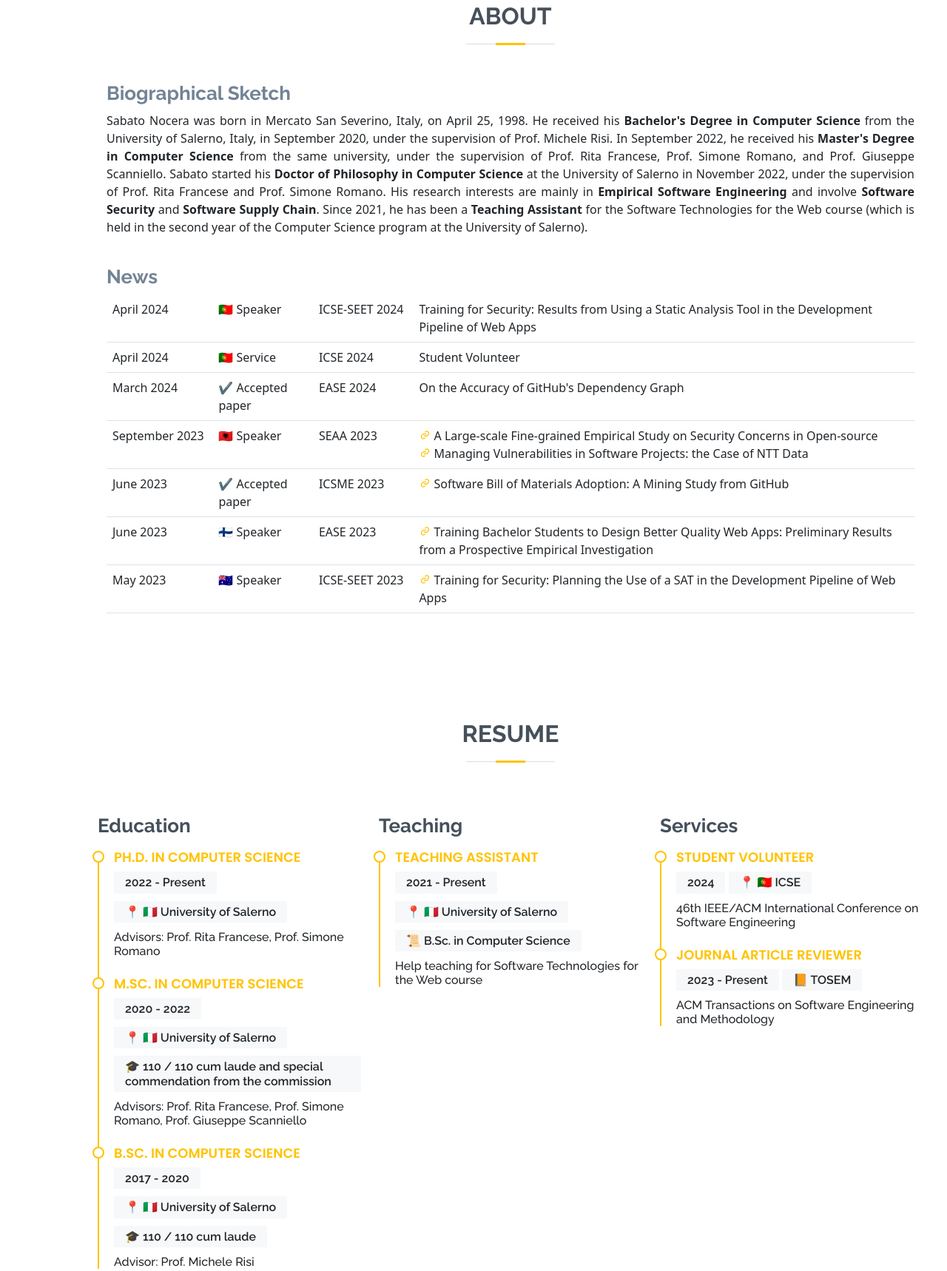
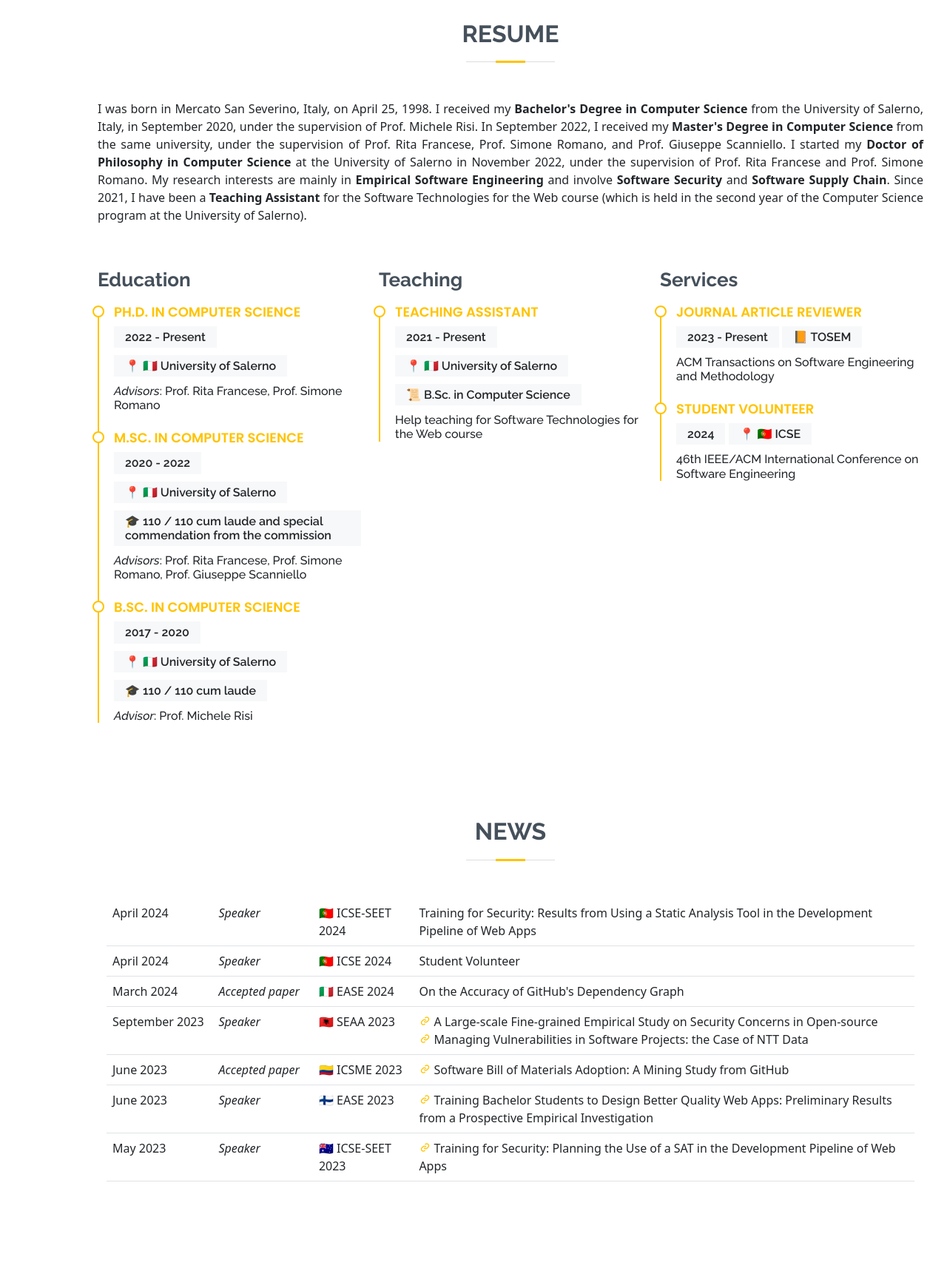
Before and after one commit to timetravel3/sabato-nocera.github.io, a plain HTML site: page index.html in a window 1280 px wide. Shown: the part 857-2575 px from the top of the page at 74% size. Drawn offline with Linux system fonts and the light colour scheme.

Commit message:
Update index.html

```diff
--- a/index.html
+++ b/index.html
@@ -57,10 +57,10 @@
     <nav id="navbar" class="navbar nav-menu">
         <ul>
             <li><a href="#hero" class="nav-link scrollto active"><i class="bx bx-home"></i> <span>Home</span></a></li>
-            <li><a href="#about" class="nav-link scrollto"><i class="bx bx-user"></i> <span>About</span></a></li>
-            <li><a href="#resume" class="nav-link scrollto"><i class="bx bx-file-blank"></i> <span>Resume</span></a>
+            <li><a href="#resume" class="nav-link scrollto"><i class='bx bx-user'></i> <span>Resume</span></a>
+            <li><a href="#news" class="nav-link scrollto"><i class='bx bx-news' ></i> <span>News</span></a></li>
             </li>
-            <li><a href="#portfolio" class="nav-link scrollto"><i class="bx bx-book-content"></i>
+            <li><a href="#portfolio" class="nav-link scrollto"><i class='bx bx-book-reader'></i></i>
                 <span>Publications</span></a></li>
         </ul>
     </nav><!-- .nav-menu -->
@@ -90,120 +90,24 @@
 
 <main id="main">
 
-    <!-- ======= About Section ======= -->
-    <section id="about" class="about">
-        <div class="container" data-aos="fade-up">
-
-            <div class="section-title">
-                <h2>About</h2>
-            </div>
-
-            <div class="row">
-                <div class="col-lg pt-4 pt-lg-0 px-4 content">
-                    <h3>Biographical Sketch</h3>
-                    <p style="text-align: justify;">
-                        Sabato Nocera was born in Mercato San Severino, Italy, on April 25, 1998.
-                        He received his <strong>Bachelor's Degree in Computer Science</strong> from the University of Salerno, Italy, in September 2020, under the supervision of Prof. Michele Risi.
-                        In September 2022, he received his <strong>Master's Degree in Computer Science</strong> from the same university, under the supervision of Prof. Rita Francese, Prof. Simone Romano, and Prof. Giuseppe Scanniello.
-                        Sabato started his <strong>Doctor of Philosophy in Computer Science</strong> at the University of Salerno in November 2022, under the supervision of Prof. Rita Francese and Prof. Simone Romano.
-                        His research interests are mainly in <strong>Empirical Software Engineering</strong> and involve <strong>Software Security</strong> and <strong>Software Supply Chain</strong>.
-                        Since 2021, he has been a <strong>Teaching Assistant</strong> for the Software Technologies for the Web course (which is held in the second year of the Computer Science program at the University of Salerno).
-                    </p>
-
-                    <br/>
-                    <h3>News </h3>
-                    <dd>
-                        <div class ="table-responsive">
-                        <table class="table table-hover">
-                            <tbody>
-                                <tr>
-                                <td class="col-1" >April 2024</td>
-                                    <td class="col-1" >  🇵🇹 Speaker</td>
-                                    <td class="col-1" >  ICSE-SEET 2024</td>
-                                    <td class="col-5">Training for Security: Results from Using a Static Analysis Tool in the Development Pipeline of Web Apps</td>
-                                    </tr>
-                                <tr>
-                                <td class="col-1" >April 2024</td>
-                                    <td class="col-1" > 🇵🇹 Service </td>
-                                    <td class="col-1" > ICSE 2024</td>
-                                     <td class="col-5"> Student Volunteer </td>
-                                    </tr>
-                                <tr>
-                                    <td class="col-1" >March 2024</td>
-                                        <td class="col-1" > ✔️ Accepted paper</td>
-                                        <td class="col-1" > EASE 2024</td>
-                                        <td class="col-5">On the Accuracy of GitHub's Dependency Graph</td>
-                                    </tr>
-                                    <!--
-                                <tr>
-                                    <td class="col-1" >December 2023</td>
-                                        <td class="col-1" > ✔️ Accepted paper</td>
-                                        <td class="col-1" > ICSE-SEET 2024</td>
-                                        <td class="col-5">Training for Security: Results from Using a Static Analysis Tool in the Development Pipeline of Web Apps</td>
-                                    </tr>
-                                    -->
-                                <tr>
-                                <td class="col-1" >September 2023</td>
-                                    <td> 🇦🇱 Speaker</td>
-                                    <td> SEAA 2023</td>
-                                    <td><a href="https://doi.org/10.1109/SEAA60479.2023.00069" target="_blank"><i class="bx bx-link"></i></a> A Large-scale Fine-grained Empirical Study on Security Concerns in Open-source <br/>
-                                    <a href="https://doi.org/10.1109/SEAA60479.2023.00046" target="_blank"><i class="bx bx-link"></i></a> Managing Vulnerabilities in Software Projects: the Case of NTT Data </td>
-                                    </tr>
-                                <tr>
-                                    <!--
-                                <td>September 2023</td>
-                                    <td> 🇦🇱 Speaker</td>
-                                    <td> SEAA 2023</td>
-                                    <td><a href="https://doi.org/10.1109/SEAA60479.2023.00046" target="_blank"><i class="bx bx-link"></i></a> Managing Vulnerabilities in Software Projects: the Case of NTT Data</td>
-                                    </tr>
-                                <tr>
-                                <td>June 2023</td>
-                                    <td> ✔️ Accepted paper</td>
-                                    <td> SEAA 2023</td>
-                                    <td> <a href="https://doi.org/10.1109/SEAA60479.2023.00069" target="_blank"><i class="bx bx-link"></i></a> A Large-scale Fine-grained Empirical Study on Security Concerns in Open-source</td>
-                                    </tr>
-                                <tr>
-                                <td>June 2023</td>
-                                    <td> ✔️ Accepted paper</td>
-                                    <td> SEAA 2023</td>
-                                    <td> <a href="https://doi.org/10.1109/SEAA60479.2023.00046" target="_blank"><i class="bx bx-link"></i></a> Managing Vulnerabilities in Software Projects: the Case of NTT Data</td>
-                                    </tr>
-                                <tr>
-                                    -->
-                                <td>June 2023</td>
-                                    <td> ✔️ Accepted paper</td>
-                                    <td> ICSME 2023</td>
-                                    <td> <a href="https://doi.org/10.1109/ICSME58846.2023.00016" target="_blank"><i class="bx bx-link"></i></a> Software Bill of Materials Adoption: A Mining Study from GitHub</td>
-                                    </tr>
-                                <tr>
-                                <td>June 2023</td>
-                                    <td> 🇫🇮 Speaker </td>
-                                    <td> EASE 2023</td>
-                                    <td> <a href="https://doi.org/10.1145/3593434.3593957" target="_blank"><i class="bx bx-link"></i></a> Training Bachelor Students to Design Better Quality Web Apps: Preliminary Results from a Prospective Empirical Investigation </td>
-                                    </tr>
-                                <tr>
-                                <td>May 2023</td>
-                                    <td> 🇦🇺 Speaker </td>
-                                    <td> ICSE-SEET 2023</td>
-                                    <td> <a href="https://doi.org/10.1109/ICSE-SEET58685.2023.00010" target="_blank"><i class="bx bx-link"></i></a> Training for Security: Planning the Use of a SAT in the Development Pipeline of Web Apps</td>
-                                    </tr>
-                            </tbody>
-                        </table>
-                        </div>
-                    </dd>
-                </div>
-            </div>
-
-        </div>
-    </section><!-- End About Section -->
-
     <!-- ======= Resume Section ======= -->
     <section id="resume" class="resume">
         <div class="container" data-aos="fade-up">
+            <br/>
 
             <div class="section-title">
                 <h2>Resume</h2>
             </div>
+
+            <p style="text-align: justify;">
+                        I was born in Mercato San Severino, Italy, on April 25, 1998. I received my <strong>Bachelor's Degree in Computer Science</strong> from the University of Salerno, Italy, in September 2020, under the supervision of Prof. Michele Risi.
+                        In September 2022, I received my <strong>Master's Degree in Computer Science</strong> from the same university, under the supervision of Prof. Rita Francese, Prof. Simone Romano, and Prof. Giuseppe Scanniello.
+                        I started my <strong>Doctor of Philosophy in Computer Science</strong> at the University of Salerno in November 2022, under the supervision of Prof. Rita Francese and Prof. Simone Romano.
+                        My research interests are mainly in <strong>Empirical Software Engineering</strong> and involve <strong>Software Security</strong> and <strong>Software Supply Chain</strong>.
+                        Since 2021, I have been a <strong>Teaching Assistant</strong> for the Software Technologies for the Web course (which is held in the second year of the Computer Science program at the University of Salerno).
+                    </p>
+
+            <br/>
 
             <div class="row">
                 <div class="col-lg">
@@ -212,21 +116,21 @@
                         <h4>Ph.D. in Computer Science</h4>
                         <h5>2022 - Present</h5>
                         <h5>📍 🇮🇹 University of Salerno</h5>
-                        <h6>Advisors: Prof. Rita Francese, Prof. Simone Romano</h6>
+                        <h6><i>Advisors</i>: Prof. Rita Francese, Prof. Simone Romano</h6>
                     </div>
                     <div class="resume-item">
                         <h4>M.Sc. in Computer Science</h4>
                         <h5>2020 - 2022</h5>
                         <h5>📍 🇮🇹 University of Salerno</h5>
                         <h5>🎓 110 / 110 cum laude and special commendation from the commission</h5>
-                        <h6>Advisors: Prof. Rita Francese, Prof. Simone Romano, Prof. Giuseppe Scanniello</h6>
+                        <h6><i>Advisors</i>: Prof. Rita Francese, Prof. Simone Romano, Prof. Giuseppe Scanniello</h6>
                     </div>
                     <div class="resume-item">
                         <h4>B.Sc. in Computer Science</h4>
                         <h5>2017 - 2020</h5>
                         <h5>📍 🇮🇹 University of Salerno</h5>
                         <h5>🎓 110 / 110 cum laude</h5>
-                        <h6>Advisor: Prof. Michele Risi</h6>
+                        <h6><i>Advisor</i>: Prof. Michele Risi</h6>
                     </div>
                 </div>
 
@@ -244,16 +148,16 @@
                 <div class="col-lg">
                     <h3 class="resume-title">Services</h3>
                     <div class="resume-item">
+                        <h4>Journal Article Reviewer</h4>
+                        <h5>2023 - Present</h5>
+                        <h5> 📙 TOSEM </h5>
+                        <h6>ACM Transactions on Software Engineering and Methodology </h6>
+                    </div>
+                    <div class="resume-item">
                         <h4>Student Volunteer</h4>
                         <h5>2024</h5>
                         <h5> 📍 🇵🇹 ICSE </h5>
                         <h6>46th IEEE/ACM International Conference on Software Engineering</h6>
-                    </div>
-                    <div class="resume-item">
-                        <h4>Journal Article Reviewer</h4>
-                        <h5>2023 - Present</h5>
-                        <h5> 📙 TOSEM </h5>
-                        <h6>ACM Transactions on Software Engineering and Methodology </h6>
                     </div>
                 </div>
             </div>
@@ -261,6 +165,75 @@
 
 
     </section><!-- End Resume Section -->
+
+    <!-- ======= News Section ======= -->
+    <section id="news" class="about">
+        <div class="container" data-aos="fade-up">
+
+            <div class="section-title">
+                <h2>News</h2>
+            </div>
+
+            <div class="row">
+                <div class="col-lg pt-4 pt-lg-0 px-4 content">
+                   <dd>
+                        <div class ="table-responsive">
+                        <table class="table table-hover">
+                            <tbody>
+                                <tr>
+                                <td class="col-1" >April 2024</td>
+                                    <td class="col-1" >  <i> Speaker </i> </td>
+                                    <td class="col-1" >  🇵🇹 ICSE-SEET 2024</td>
+                                    <td class="col-5">Training for Security: Results from Using a Static Analysis Tool in the Development Pipeline of Web Apps</td>
+                                    </tr>
+                                <tr>
+                                <td class="col-1" >April 2024</td>
+                                    <td class="col-1" > <i> Speaker </i> </td>
+                                    <td class="col-1" > 🇵🇹 ICSE 2024</td>
+                                     <td class="col-5"> Student Volunteer </td>
+                                    </tr>
+                                <tr>
+                                    <td class="col-1" >March 2024</td>
+                                        <td class="col-1" > <i> Accepted paper </i> </td>
+                                        <td class="col-1" > 🇮🇹 EASE 2024</td>
+                                        <td class="col-5">On the Accuracy of GitHub's Dependency Graph</td>
+                                    </tr>
+                                <tr>
+                                <td class="col-1" >September 2023</td>
+                                    <td> <i> Speaker </i></td>
+                                    <td> 🇦🇱 SEAA 2023</td>
+                                    <td><a href="https://doi.org/10.1109/SEAA60479.2023.00069" target="_blank"><i class="bx bx-link"></i></a> A Large-scale Fine-grained Empirical Study on Security Concerns in Open-source <br/>
+                                    <a href="https://doi.org/10.1109/SEAA60479.2023.00046" target="_blank"><i class="bx bx-link"></i></a> Managing Vulnerabilities in Software Projects: the Case of NTT Data </td>
+                                    </tr>
+                                <tr>
+                                <td>June 2023</td>
+                                    <td> <i> Accepted paper </i> </td>
+                                    <td> 🇨🇴 ICSME 2023</td>
+                                    <td> <a href="https://doi.org/10.1109/ICSME58846.2023.00016" target="_blank"><i class="bx bx-link"></i></a> Software Bill of Materials Adoption: A Mining Study from GitHub</td>
+                                    </tr>
+                                <tr>
+                                <td>June 2023</td>
+                                    <td> <i> Speaker </i> </td>
+                                    <td> 🇫🇮 EASE 2023</td>
+                                    <td> <a href="https://doi.org/10.1145/3593434.3593957" target="_blank"><i class="bx bx-link"></i></a> Training Bachelor Students to Design Better Quality Web Apps: Preliminary Results from a Prospective Empirical Investigation </td>
+                                    </tr>
+                                <tr>
+                                <td>May 2023</td>
+                                    <td>  <i> Speaker </i> </td>
+                                    <td> 🇦🇺 ICSE-SEET 2023</td>
+                                    <td> <a href="https://doi.org/10.1109/ICSE-SEET58685.2023.00010" target="_blank"><i class="bx bx-link"></i></a> Training for Security: Planning the Use of a SAT in the Development Pipeline of Web Apps</td>
+                                    </tr>
+                            </tbody>
+                        </table>
+                        </div>
+                    </dd>
+                </div>
+            </div>
+
+        </div>
+    </section><!-- End About Section -->
+
+
 
     <!-- ======= Portfolio Section ======= -->
     <section id="portfolio" class="portfolio section-bg">
```
